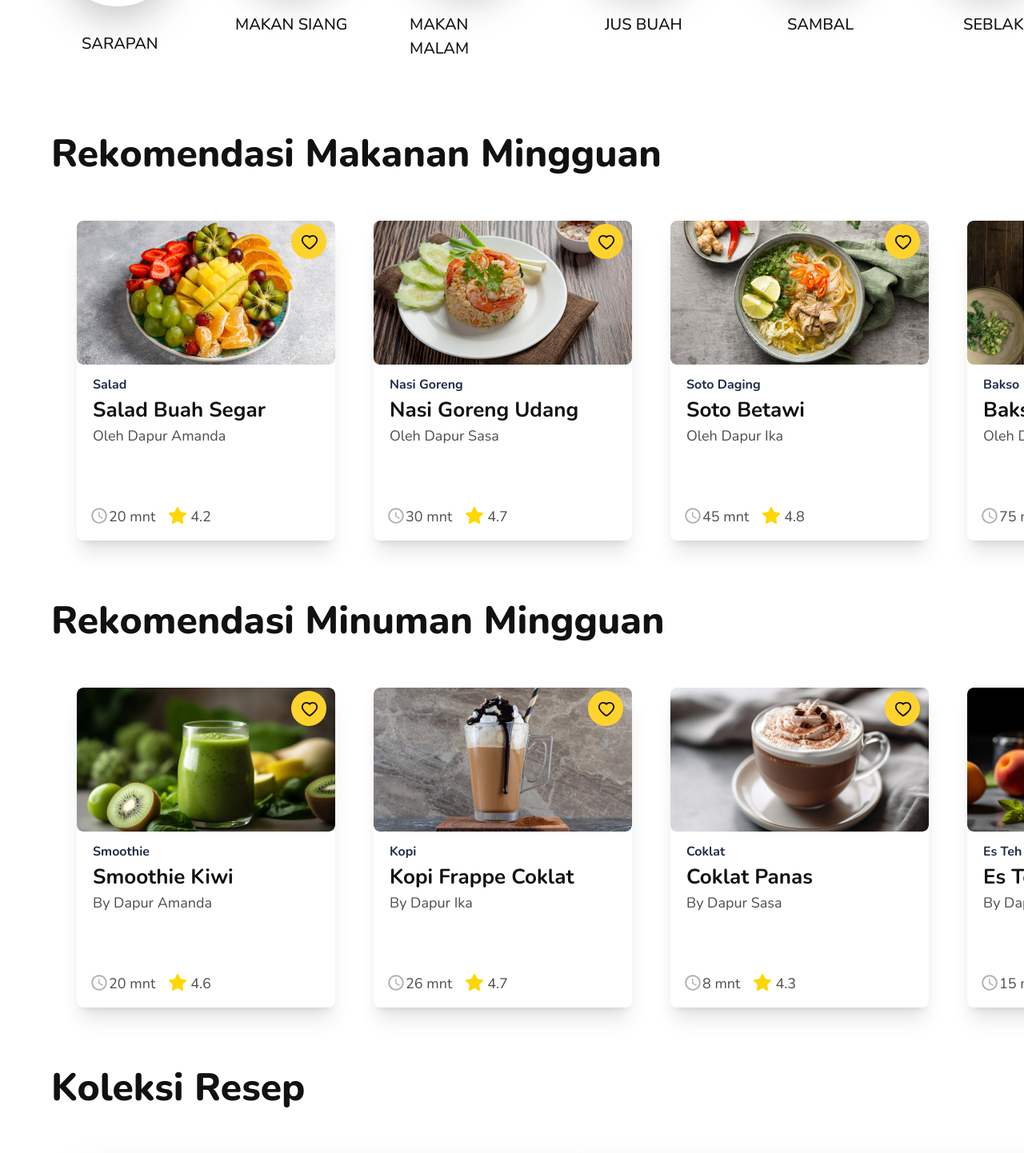
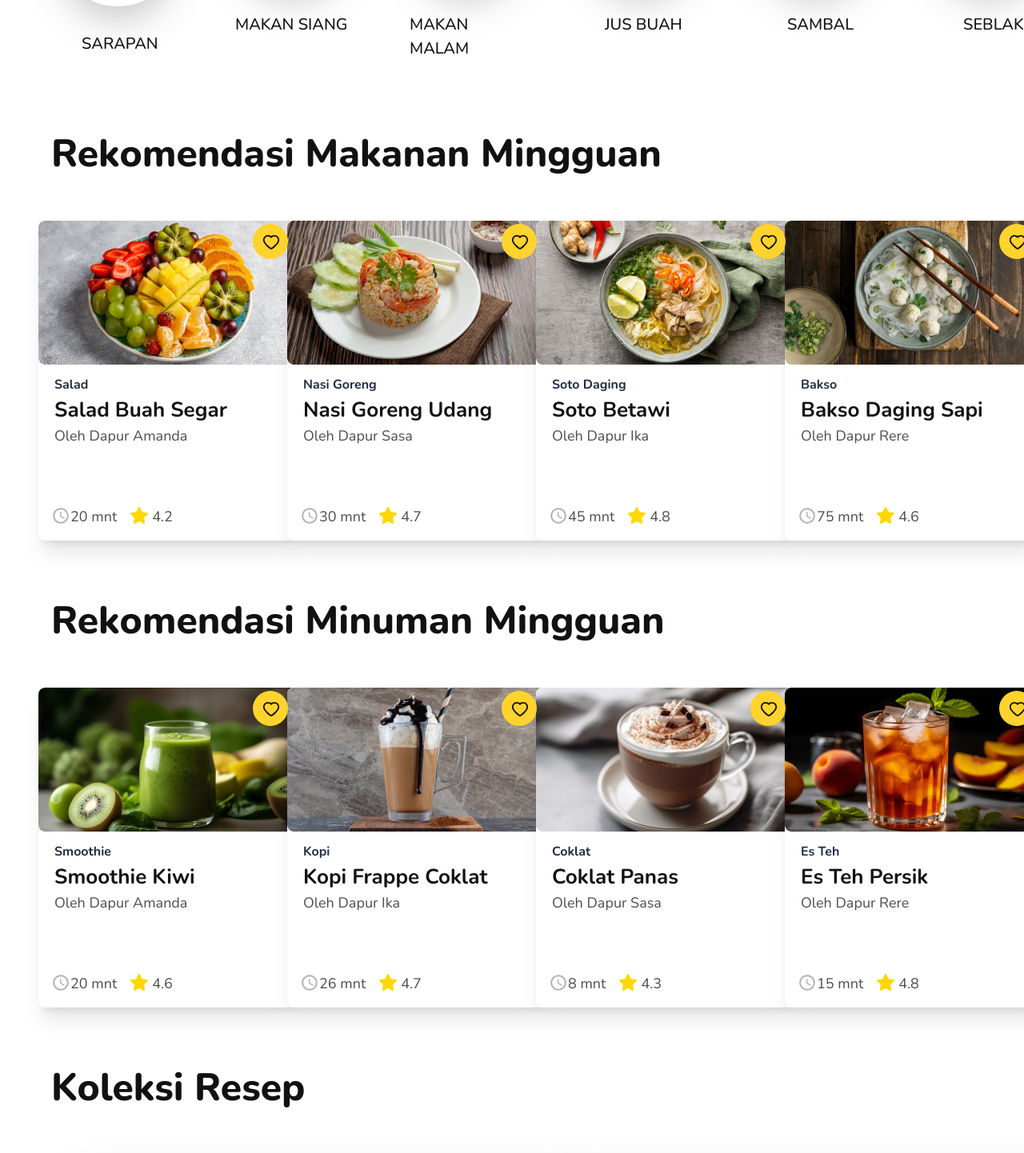
Before and after one commit to RecipeIn/recipein-website, a React (Vite) app: page / in a window 1280 px wide. Shown: the part 1006-2448 px from the top of the page at 80% size. Built offline with nearby package versions, Linux system fonts and the light colour scheme.

Commit message:
fix: change link homepage

```diff
--- a/src/App.jsx
+++ b/src/App.jsx
@@ -10,6 +10,10 @@ import Profile from './pages/Profile'
 import EditProfile from './pages/EditProfile'
 import DailyNutrition from './pages/DailyNutrition'
 import Homepage from './pages/Homepage'
+import Recipe from './pages/Recipe'
+import Diet from './pages/Diet'
+import PopularCategory from './pages/PopularCategory'
+import ViewProfile from './pages/ViewProfile'
 
 
 function App() {
@@ -25,6 +29,10 @@ function App() {
       <Route path="/profile" element={<Profile />} />
       <Route path="/edit" element={<EditProfile />} />
       <Route path="/dnutrition" element={<DailyNutrition />} />
+      <Route path="/recipe" element={<Recipe />} />
+      <Route path="/diet" element={<Diet />} />
+      <Route path="/pcategory" element={<PopularCategory />} />
+      <Route path="/viewprofile" element={<ViewProfile />} />
     </Routes>
   )
 }
--- a/src/pages/Homepage.jsx
+++ b/src/pages/Homepage.jsx
@@ -16,12 +16,12 @@ import { TbStarFilled } from "react-icons/tb";
 import { AiOutlineHeart, AiFillHeart } from 'react-icons/ai';
 
 
-const popularCategory =[
-    {
-        name: "SARAPAN",
-        icon: "../assets/img/breakfast.png"
-    }
-]
+// const popularCategory =[
+//     {
+//         name: "SARAPAN",
+//         icon: "../assets/img/breakfast.png"
+//     }
+// ]
 const weeklyMeals = [
     {
         category: "Salad",
@@ -202,7 +202,7 @@ function Homepage() {
                 <p className='w-[500px] absolute top-[400px] ml-12 text-[28px] font-medium text-white tracking-wide'>Dari Sarapan hingga Makan Malam, Kami Siap Membantu Anda</p>
                 <ul className="absolute top-[510px] ml-12">
                     <li className='bg-primary rounded-[4px] w-[178px] h-[45px] inline-flex justify-between border-none'>
-                        <a href="/resep" className="ml-4 mt-2 text-secondary text-[18px] font-bold hover:text-secondary">Jelajahi Resep</a>
+                        <a href="/recipe" className="ml-4 mt-2 text-secondary text-[18px] font-bold hover:text-secondary">Jelajahi Resep</a>
                         <MdNavigateNext className='mt-2 mr-4' fontSize="26px" color="#1E2C48"/>
                     </li>
                 </ul>
@@ -211,7 +211,7 @@ function Homepage() {
                 <p className='text-font font-extrabold text-[48px] mt-8 ml-16 mb-8'>Kategori Populer</p>
                 <div className='inline-flex'>
                     <div className='flex flex-col ml-[70px]'>
-                        <Link to="/category">
+                        <Link to="/pcategory">
                         <div className='w-[154px] h-[154px] rounded-full bg-white shadow-2xl'>
                             <img src={sarapan} className='mt-6 ml-3'/>
                         </div>
@@ -270,12 +270,12 @@ function Homepage() {
                     </div>
                 </div>
             </div>
-            <div className='mb-16 ml-16'>
-                <p className='text-font font-extrabold text-[48px] mt-16 mb-12'>Rekomendasi Makanan Mingguan</p>
-                <div className='inline-flex -ml-4'>
+            <div className='mb-16 ml-12'>
+                <p className='text-font font-extrabold text-[48px] mt-16 mb-12 ml-4'>Rekomendasi Makanan Mingguan</p>
+                <div className='grid grid-cols-4 gap-x-3 gap-y-8'>
                 {weeklyMeals.map((weeklyMeals) => (
 
-                    <div className='rounded-[8px] bg-white w-[323px] h-[400px] shadow-xl ml-12'>
+                    <div className='rounded-[8px] bg-white w-[323px] h-[400px] shadow-xl '>
                         <Link to="/detail"><img src={weeklyMeals.photo} className='rounded-[8px]'/></Link>
                         <div className='ml-[268px] -mt-[176px] relative z-20'>
                         <button className={`w-[44px] h-[44px] rounded-full cursor-pointer bg-primary items-center py-2.5 px-2.5 ${
@@ -288,9 +288,7 @@ function Homepage() {
                         <Link to="/detail">
                         <p className='text-secondary text-[16px] font-bold ml-5 mt-[145px]'>{weeklyMeals.category}</p>
                         <p className='text-font text-[26px] font-bold ml-5'>{weeklyMeals.name}</p>
-                        <Link to='/viewprofile'>
-                        <p className='text-[#4D4D4D] text-[18px] font-light ml-5'>Oleh {weeklyMeals.creatorName}</p>
-                        </Link>
+                        <Link to="/viewprofile"><p className='text-[#4D4D4D] text-[18px] font-light ml-5'>Oleh {weeklyMeals.creatorName}</p></Link>
                         <div className='inline-flex mt-[74px] ml-4'>
                             <IoMdTime color='#AAAAAA' fontSize="24px" />
                             <p className='text-[18px] font-light text-[#4D4D4D]'>{weeklyMeals.estTime} mnt</p>
@@ -299,16 +297,15 @@ function Homepage() {
                         </div>
                         </Link>
                     </div>
-
                 ))}
                 </div>
             </div>
-            <div className='mb-16 ml-16'>
-                <p className='text-font font-extrabold text-[48px] mt-16 mb-12'>Rekomendasi Minuman Mingguan</p>
-                <div className='inline-flex -ml-4'>
+            <div className='mb-16 ml-12'>
+                <p className='text-font font-extrabold text-[48px] mt-16 mb-12 ml-4'>Rekomendasi Minuman Mingguan</p>
+                <div className='grid grid-cols-4 gap-x-3 gap-y-8'>
                 {weeklyDrinks.map((weeklyDrinks) => (
 
-                    <div className='rounded-[8px] bg-white w-[323px] h-[400px] shadow-xl ml-12'>
+                    <div className='rounded-[8px] bg-white w-[323px] h-[400px] shadow-xl '>
                         <Link to="/detail"><img src={weeklyDrinks.photo} className='rounded-[8px]'/></Link>
                         <div className='ml-[268px] -mt-[176px] relative z-20'>
                         <button className={`w-[44px] h-[44px] rounded-full cursor-pointer bg-primary items-center py-2.5 px-2.5 ${
@@ -321,7 +318,7 @@ function Homepage() {
                         <Link to="/detail">
                         <p className='text-secondary text-[16px] font-bold ml-5 mt-[145px]'>{weeklyDrinks.category}</p>
                         <p className='text-font text-[26px] font-bold ml-5'>{weeklyDrinks.name}</p>
-                        <Link to="/viewprofile"><p className='text-[#4D4D4D] text-[18px] font-light ml-5'>By {weeklyDrinks.creatorName}</p></Link>
+                        <Link to="/viewprofile"><p className='text-[#4D4D4D] text-[18px] font-light ml-5'>Oleh {weeklyDrinks.creatorName}</p></Link>
                         <div className='inline-flex mt-[74px] ml-4'>
                             <IoMdTime color='#AAAAAA' fontSize="24px" />
                             <p className='text-[18px] font-light text-[#4D4D4D]'>{weeklyDrinks.estTime} mnt</p>
@@ -382,8 +379,9 @@ function Homepage() {
                 ))}
                 </div>
             </div>
+
             <div className='flex ml-[730px]'>
-            <Link to="/resep">
+            <Link to="/recipe">
             <div className='justify-center border border-primary w-[158px] h-[40px] rounded-[4px] mb-20 cursor-pointer'>
                 <p className='text-secondary text-[18px] font-bold text-center mt-1'>Lebih Banyak</p>
             </div>
```
